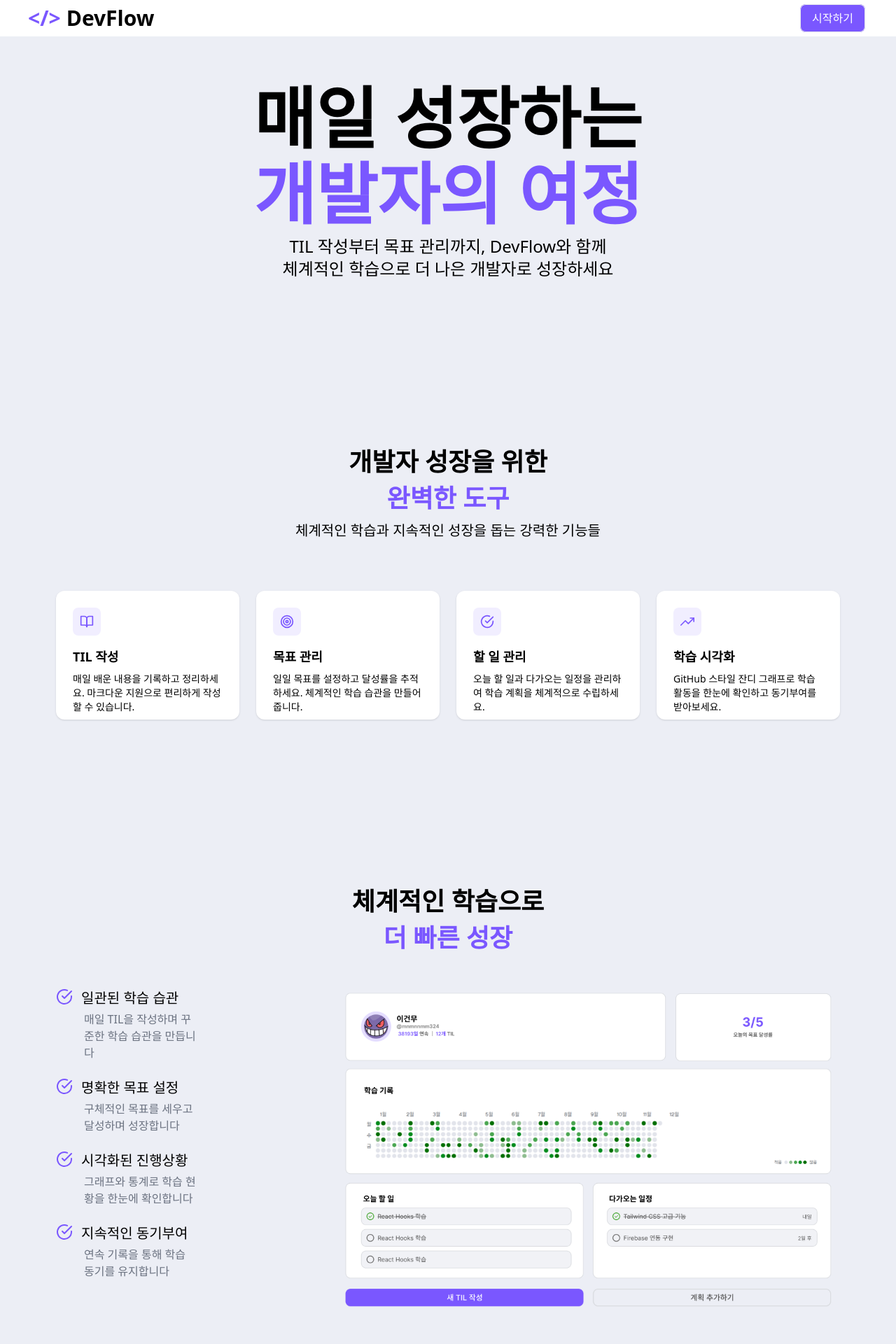
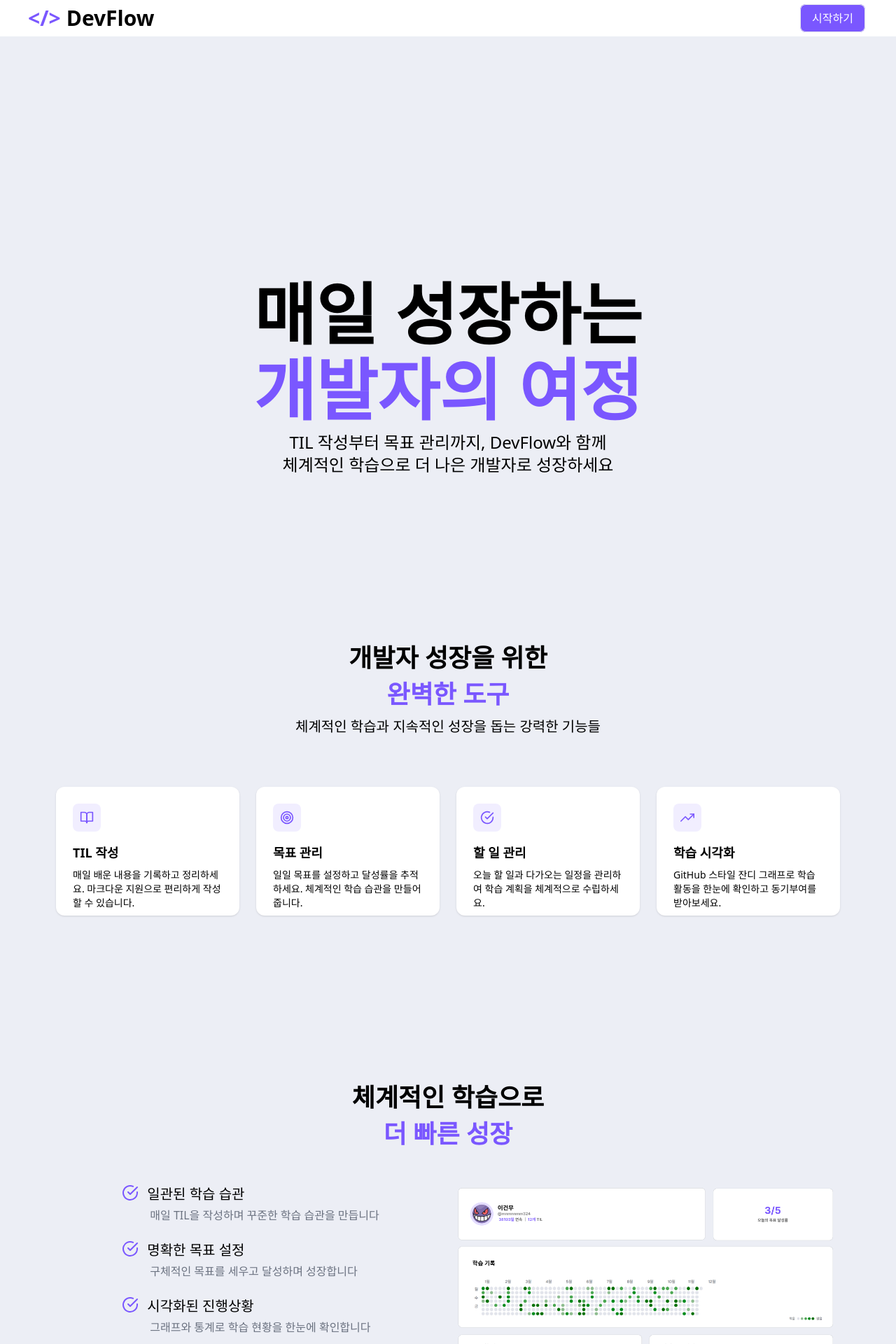
Before and after one commit to DeveloperBlog-Devflow/devflow, a Next.js app: page /landing in a window 1280 px wide. Shown: the top 1920 px of the page at 70% size. Built offline with nearby package versions, Linux system fonts and the light colour scheme.

Commit message:
feat: GSAP 라이브러리 적용

```diff
--- /dev/null
+++ b/animations/landingGSAP.ts
@@ -0,0 +1,43 @@
+import { gsap } from 'gsap';
+import { ScrollTrigger } from 'gsap/ScrollTrigger';
+
+let pluginsRegistered = false;
+
+const ensurePlugins = () => {
+  if (pluginsRegistered) return;
+  gsap.registerPlugin(ScrollTrigger);
+  pluginsRegistered = true;
+};
+
+export type HeroSectionRefs = {
+  titleEl: HTMLHeadingElement;
+  subTextEl: HTMLDivElement;
+};
+
+export function initHeroSectionAnimation({
+  titleEl,
+  subTextEl,
+}: HeroSectionRefs) {
+  ensurePlugins();
+
+  // gsap.context를 쓰면 cleanup이 아주 깔끔해짐
+  const ctx = gsap.context(() => {
+    gsap.fromTo(
+      subTextEl,
+      { opacity: 0, y: 40 },
+      {
+        opacity: 1,
+        y: 0,
+        duration: 0.8,
+        ease: 'power2.out',
+        scrollTrigger: {
+          trigger: titleEl,
+          start: 'right bottom+=100 60%',
+          toggleActions: 'play none none reverse',
+        },
+      }
+    );
+  });
+
+  return () => ctx.revert(); // ✅ cleanup 반환
+}
--- a/components/landing/HeroSection.tsx
+++ b/components/landing/HeroSection.tsx
@@ -1,9 +1,30 @@
+'use client';
+
+import { useLayoutEffect, useRef } from 'react';
+import { initHeroSectionAnimation } from '@/animations/landingGSAP';
+
 const HeroSection = () => {
+  const titleRef = useRef<HTMLHeadingElement>(null);
+  const subTextRef = useRef<HTMLDivElement>(null);
+
+  useLayoutEffect(() => {
+    if (!titleRef.current || !subTextRef.current) return;
+
+    const cleanup = initHeroSectionAnimation({
+      titleEl: titleRef.current,
+      subTextEl: subTextRef.current,
+    });
+
+    return cleanup;
+  }, []);
+
   return (
-    <div className="flex flex-col items-center justify-center space-y-3 pt-30 text-center">
-      <h1 className="text-8xl font-bold">매일 성장하는</h1>
+    <div className="flex flex-col items-center justify-center space-y-3 pt-100 text-center">
+      <h1 ref={titleRef} className="text-8xl font-bold">
+        매일 성장하는
+      </h1>
       <h1 className="text-primary text-8xl font-bold">개발자의 여정</h1>
-      <div className="text-2xl font-light">
+      <div ref={subTextRef} className="text-2xl font-light">
         <h2>TIL 작성부터 목표 관리까지, DevFlow와 함께</h2>
         <h2>체계적인 학습으로 더 나은 개발자로 성장하세요</h2>
       </div>
--- a/components/landing/LandingPreview.tsx
+++ b/components/landing/LandingPreview.tsx
@@ -6,15 +6,22 @@ const LandingPreview = () => {
     <div className="mt-30 flex h-full flex-col items-center justify-center space-y-3 pb-50 text-center">
       <h1 className="text-4xl font-bold">체계적인 학습으로</h1>
       <h1 className="text-primary text-4xl font-bold">더 빠른 성장</h1>
-      <div className="mx-20 mt-10 flex flex-col items-center gap-10 lg:flex-row lg:items-start lg:gap-50">
+      <div className="mx-20 mt-10 grid max-w-7xl grid-cols-1 items-start gap-10 lg:grid-cols-2 lg:gap-2">
+        {/* 왼쪽: 400 밑으로 못 내려가게 */}
+        <div className="flex min-w-[355px] justify-center">
           <FeatureContent />
+        </div>
+
+        {/* 오른쪽: 이미지 그대로 */}
+        <div className="flex justify-center">
           <Image
             src="/PreviewImage.png"
             alt="DevFlow 미리보기"
             width={720}
             height={400}
-          className="w-full max-w-[480px] min-w-[360px] flex-shrink-0 object-contain md:max-w-[560px] lg:max-w-[640px] xl:max-w-[720px]"
+            className="w-full max-w-[480px] min-w-[360px] object-contain md:max-w-[560px] lg:max-w-[640px] xl:max-w-[720px]"
           />
+        </div>
       </div>
     </div>
   );
--- a/package.json
+++ b/package.json
@@ -11,6 +11,7 @@
   "dependencies": {
     "clsx": "^2.1.1",
     "firebase": "^12.7.0",
+    "gsap": "^3.14.2",
     "next": "16.1.1",
     "react": "19.2.3",
     "react-dom": "19.2.3",
```
Also changed, not shown: 1 other file (tests, documents, lock files or other folders). Lines whose indentation alone changed are shown as unchanged.
